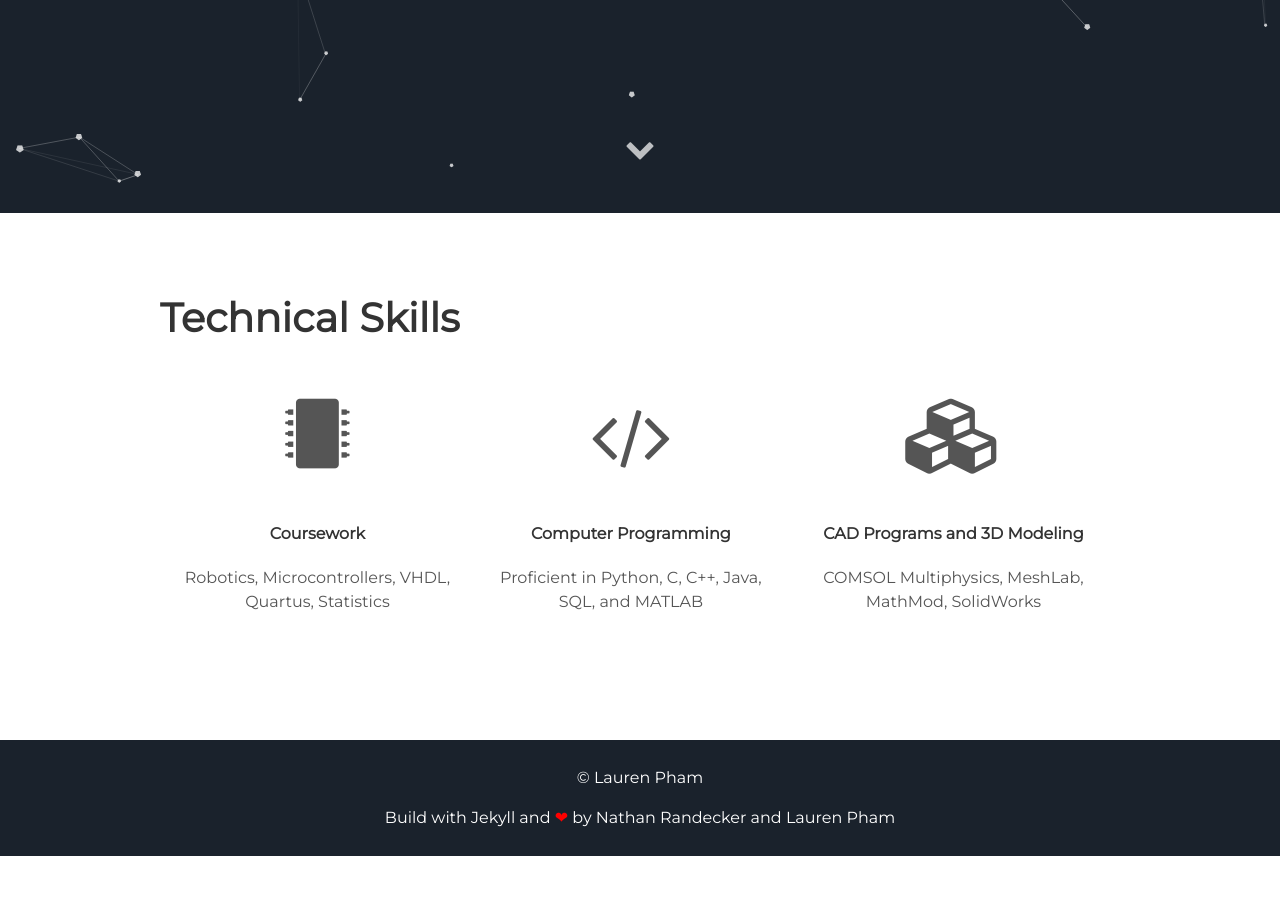
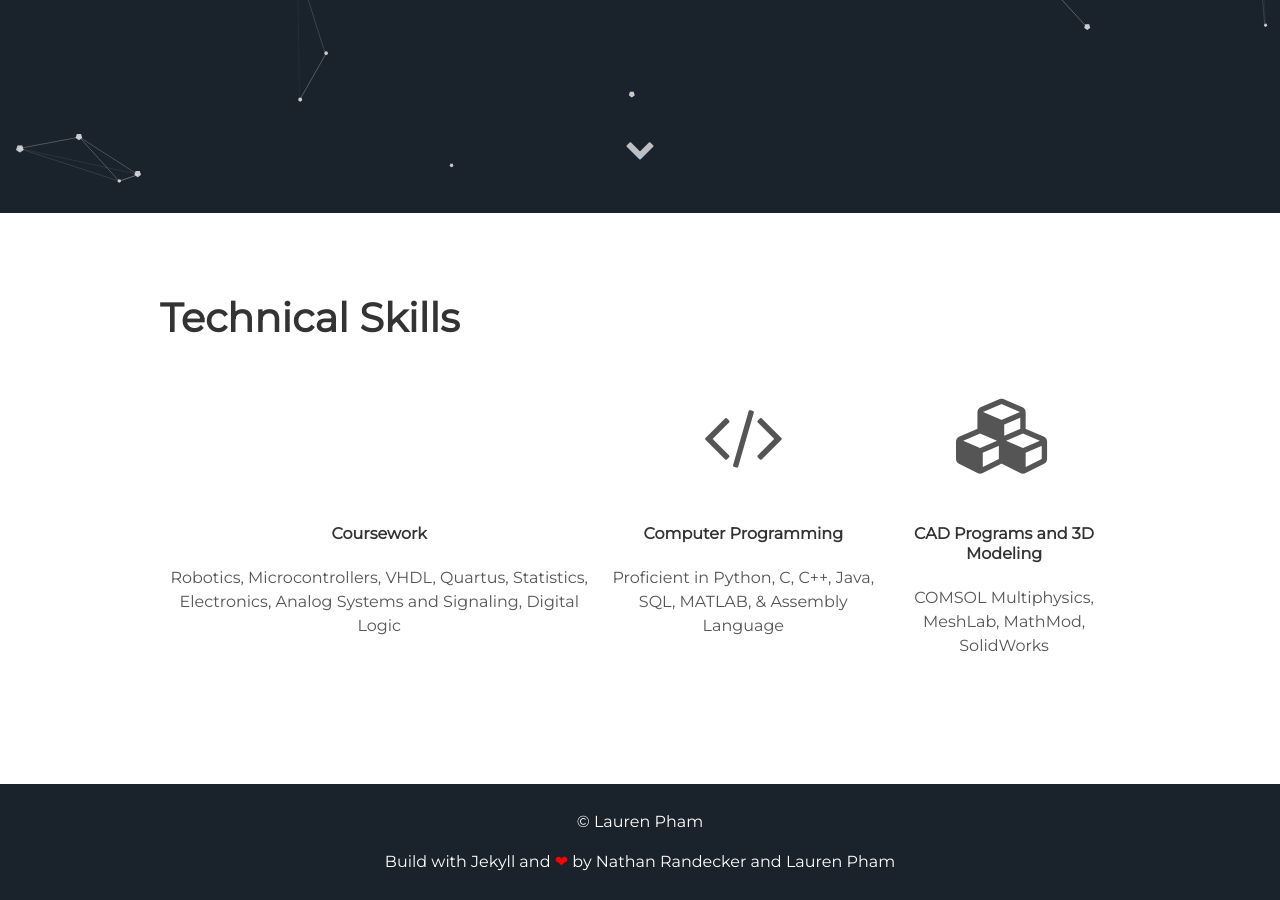
Before and after one commit to laurenpham/techskills, a Jekyll site: the page built from index.html, in a window 1280 px wide and 900 px high, scrolled down 687 px. Built offline with Jekyll 4.4.1, drawn with Linux system fonts in a browser that asks for light colours; before the commit the page ends 1543 px from its top, so only the background shows below that.

Commit message:
Update about.html

```diff
--- a/_includes/about.html
+++ b/_includes/about.html
@@ -6,15 +6,15 @@
     <h1>Technical Skills</h1>
     <div class="user">
         <div class="tech">
-          <i class="fa fa-microchip"></i>
+          <i class="fa fa-user-graduate"></i>
           <h4>Coursework</h4>
-          <p>Robotics, Microcontrollers, VHDL, Quartus, Statistics</p>
+          <p>Robotics, Microcontrollers, VHDL, Quartus, Statistics, Electronics, Analog Systems and Signaling, Digital Logic</p>
         </div>
 
         <div class="tech">
           <i class="fa fa-code"></i>
           <h4>Computer Programming</h4>
-          <p>Proficient in Python, C, C++, Java, SQL, and MATLAB</p>
+          <p>Proficient in Python, C, C++, Java, SQL, MATLAB, & Assembly Language</p>
         </div>
 
         <div class="tech">
```
